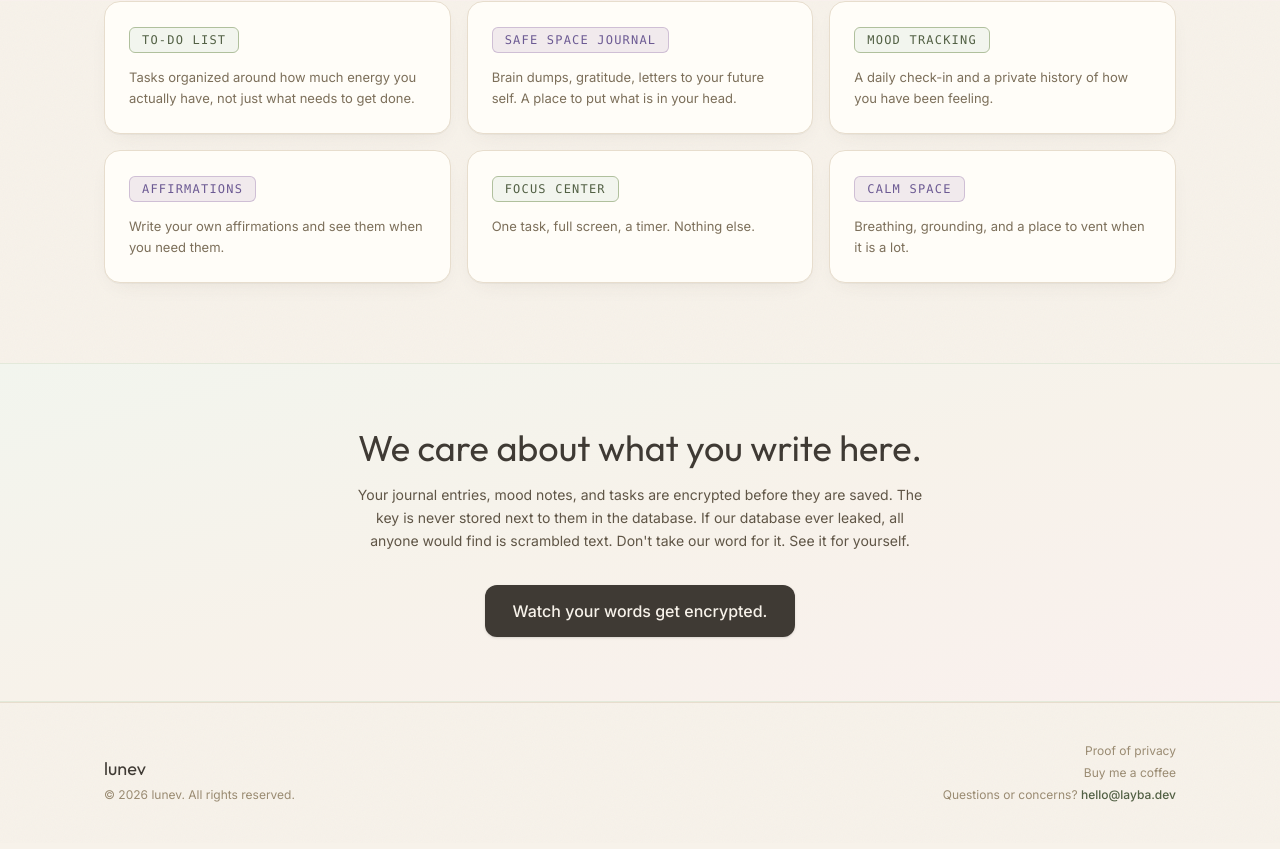
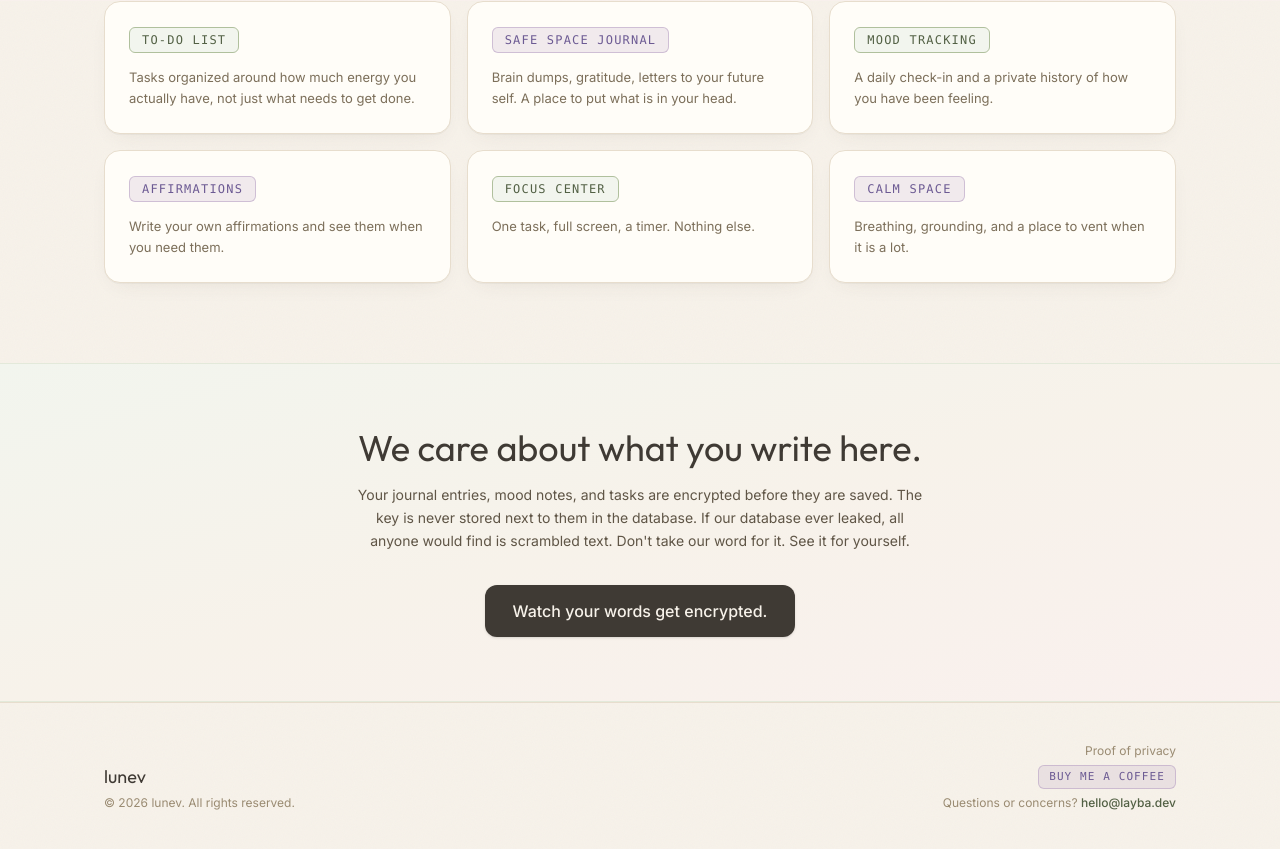
Before and after one commit to laybuh/todo-frontend, a React (Vite) app: page / in a window 1280 px wide. Shown: the part 705-1554 px from the top of the page. Built offline with nearby package versions, Linux system fonts and the light colour scheme; no server answers.

Commit message:
Made the footer coffee link a lavender tag too.

```diff
--- a/src/components/PublicFooter.jsx
+++ b/src/components/PublicFooter.jsx
@@ -12,7 +12,7 @@ export default function PublicFooter() {
                 </div>
                 <div className="flex flex-col items-center sm:items-end gap-1.5 text-xs">
                     <Link to="/proof-of-privacy" className="hover:text-ink transition-colors">Proof of privacy</Link>
-                    <a href="https://ko-fi.com/layba" target="_blank" rel="noopener noreferrer" className="hover:text-ink transition-colors">Buy me a coffee</a>
+                    <a href="https://ko-fi.com/layba" target="_blank" rel="noopener noreferrer" className="font-mono text-[11px] uppercase tracking-widest text-[#6c5a93] border border-mauve/60 bg-mauve/20 rounded-md px-2.5 py-1 hover:bg-mauve/30 transition-colors">Buy me a coffee</a>
                     <p>
                         Questions or concerns?{' '}
                         <a href="mailto:hello@layba.dev" className="text-sage-700 hover:text-sage-900 font-medium">hello@layba.dev</a>
```
